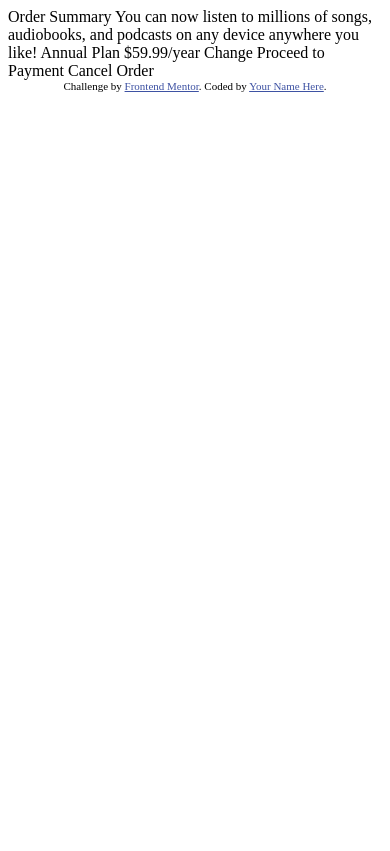
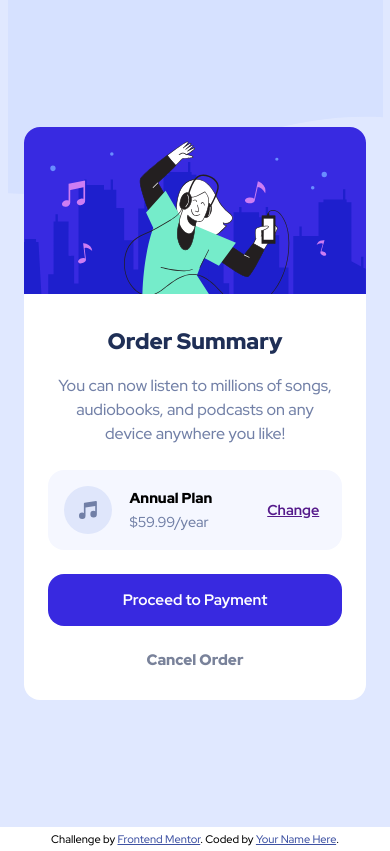
Before and after one commit to rayz-dev/frontendmentor.io, a plain HTML site: page order-summary-component-main/index.html in a window 390 px wide. Drawn offline with Linux system fonts and the light colour scheme.

Commit message:
Mobile version

```diff
--- a/order-summary-component-main/index.html
+++ b/order-summary-component-main/index.html
@@ -1,34 +1,47 @@
 <!DOCTYPE html>
 <html lang="en">
+
 <head>
   <meta charset="UTF-8">
   <meta name="viewport" content="width=device-width, initial-scale=1.0"> <!-- displays site properly based on user's device -->
+  <link rel="stylesheet" href="style.css">
+  <link rel="icon" type="image/png" sizes="32x32" href="./images/favicon-32x32.png">
+  <link rel="preconnect" href="https://fonts.googleapis.com">
+  <link rel="preconnect" href="https://fonts.gstatic.com" crossorigin>
+  <link href="https://fonts.googleapis.com/css2?family=Red+Hat+Display:wght@500;700;900&display=swap" rel="stylesheet">
+  <title>Frontend Mentor | Order summary card</title>
+</head>
 
-  <link rel="icon" type="image/png" sizes="32x32" href="./images/favicon-32x32.png">
-
-  <title>Frontend Mentor | Order summary card</title>
-
-  <!-- Feel free to remove these styles or customise in your own stylesheet 👍 -->
-  <style>
-    .attribution { font-size: 11px; text-align: center; }
-    .attribution a { color: hsl(228, 45%, 44%); }
-  </style>
-</head>
 <body>
-
-  Order Summary
-
-  You can now listen to millions of songs, audiobooks, and podcasts on any
-  device anywhere you like!
-
-  Annual Plan
-  $59.99/year
-
-  Change
-
-  Proceed to Payment
-  Cancel Order
-
+  <main>
+    <article>
+      <section class="hero">
+        <img src="./images/illustration-hero.svg" alt="">
+      </section>
+      <section class="content">
+        <header>
+          <h1>Order Summary</h1>
+          <p>You can now listen to millions of songs, audiobooks, and podcasts on any device anywhere you like!</p>
+        </header>
+        <div class="plan">
+          <div class="plan-item">
+            <img src="./images/icon-music.svg" alt="">
+          </div>
+          <div class="plan-item-row">
+            <p class="plan-label">Annual Plan</p>
+            <p>$59.99/year</p>
+          </div>
+          <div class="plan-item">
+            <a href="">Change</a>
+          </div>
+        </div>
+        <div class="buttons">
+          <button class="btn-primary">Proceed to Payment</button>
+          <button class="btn-secondary">Cancel Order</button>
+        </div>
+      </section>
+    </article>
+  </main>
   <div class="attribution">
     Challenge by <a href="https://www.frontendmentor.io?ref=challenge" target="_blank">Frontend Mentor</a>.
     Coded by <a href="#">Your Name Here</a>.
--- /dev/null
+++ b/order-summary-component-main/style.css
@@ -0,0 +1,139 @@
+/* ---------------------------------- General styling */
+:root {
+    --pale-blue: 225, 100%, 94%;
+    --bright-blue: 245, 75%, 52%;
+    --very-pale-blue: 225, 100%, 98%;
+    --desaturated-blue: 224, 23%, 55%;
+    --dark-blue: 223, 47%, 23%;
+}
+
+* {
+    box-sizing: border-box;
+    font-family: 'Red Hat Display', sans-serif;
+}
+
+body {
+    line-height: 1.5rem;
+    font-size: 16px;
+    margin: 0;
+}
+
+/* --------------------------------- Main container */
+main {
+    background-image: url("./images/pattern-background-mobile.svg");
+    background-color: hsl(var(--pale-blue));
+    background-position: top;
+    background-repeat: no-repeat;
+    display: flex;
+    justify-content: center;
+    align-items: center;
+    height: 98vh;
+    width: 100%;
+    padding: 1.5rem;
+}
+
+/* -------------------------------- Article */
+
+article {
+    background-color: white;
+    text-align: center;
+    border-radius: 1rem;
+}
+
+article p {
+    color: hsl(var(--desaturated-blue));
+}
+
+.content {
+    padding: 0 1.5rem;
+}
+
+/* Hero image */
+
+.hero > img {
+    border-top-left-radius: 1rem;
+    border-top-right-radius: 1rem;
+    display: inline-block;
+    max-width: 100%;
+    height: auto;
+}
+
+/* Header */
+
+article h1 {
+    font-size: 1.4rem;
+    font-weight: 900;
+    color: hsl(var(--dark-blue));
+    margin: 0;
+    margin-top: 1.75rem;
+}
+
+article header p {
+    margin: 1.3rem .5rem 1.5rem .5rem;
+}
+
+/* Pricing plan */
+
+.plan {
+    display: flex;
+    background-color: hsl(var(--very-pale-blue));
+    border-radius: 1rem;
+    align-items: center;
+    padding: 1rem;
+    font-size: .9rem;
+    margin-bottom: 1.5rem;
+}
+
+.plan img {
+    display: block;
+}
+
+.plan p {
+    margin: 0;
+}
+
+.plan a {
+    font-weight: 700;
+}
+
+.plan-item {
+    flex: 1;
+}
+
+.plan-item-row {
+    flex: 2;
+    text-align: left;
+}
+
+.plan-label {
+    font-weight: 900;
+    color: black;
+}
+
+/* Buttons */
+button {
+    display: block;
+    border: none;
+    border-radius: 1rem;
+    padding: 1rem;
+    width: 100%;
+    font-weight: 700;
+    font-size: 1rem;
+    font-size: .95rem;
+}
+
+.btn-primary {
+    background-color: hsl(var(--bright-blue));
+    color: white;
+    margin-bottom: .5rem;
+}
+
+.btn-secondary {
+    background: none;
+    color: hsl(var(--dark-blue), 0.6);
+    font-weight: 900;
+    margin-bottom: .9rem;
+}
+
+.attribution { font-size: 11px; text-align: center; }
+.attribution a { color: hsl(228, 45%, 44%); }
```
